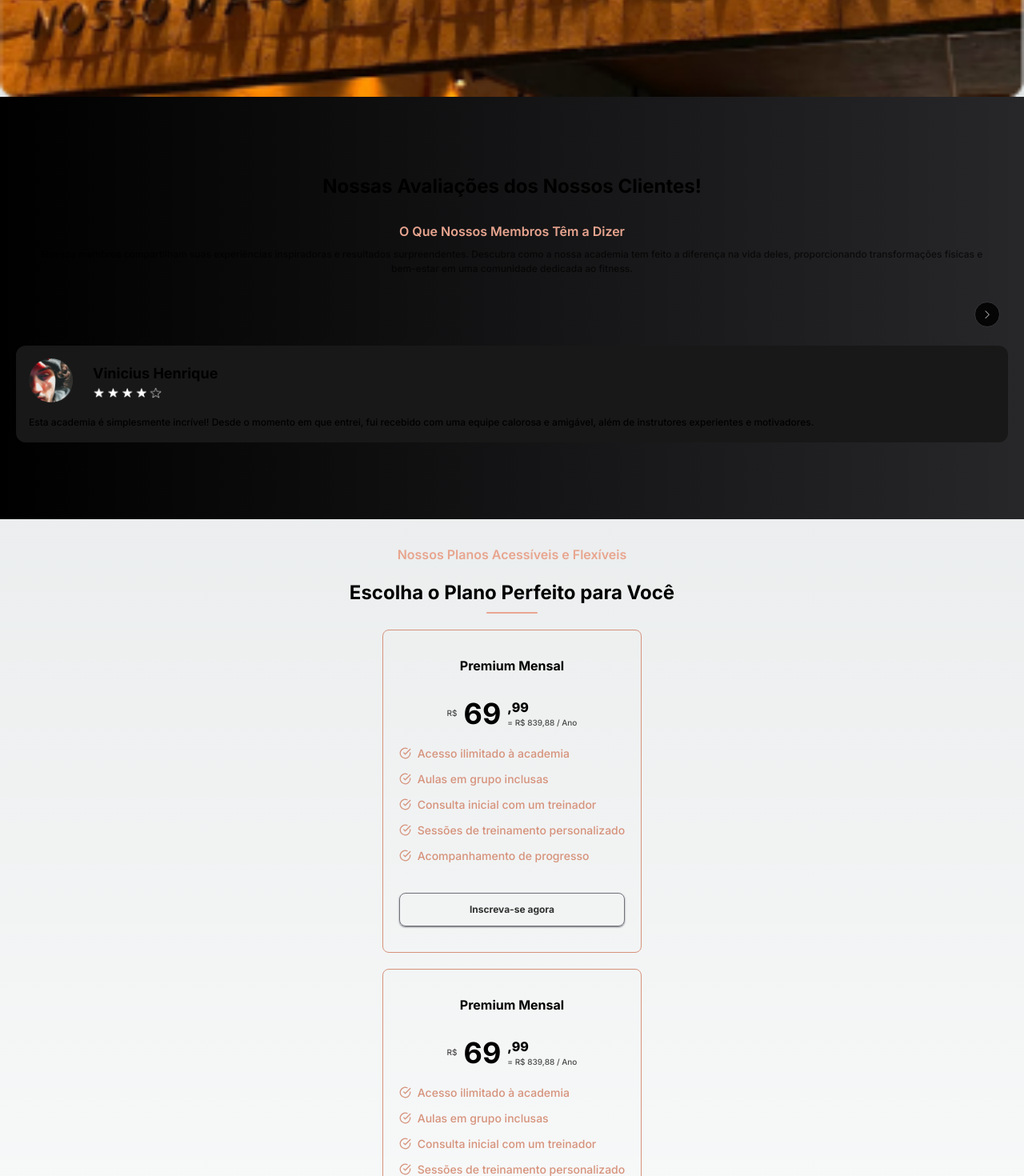
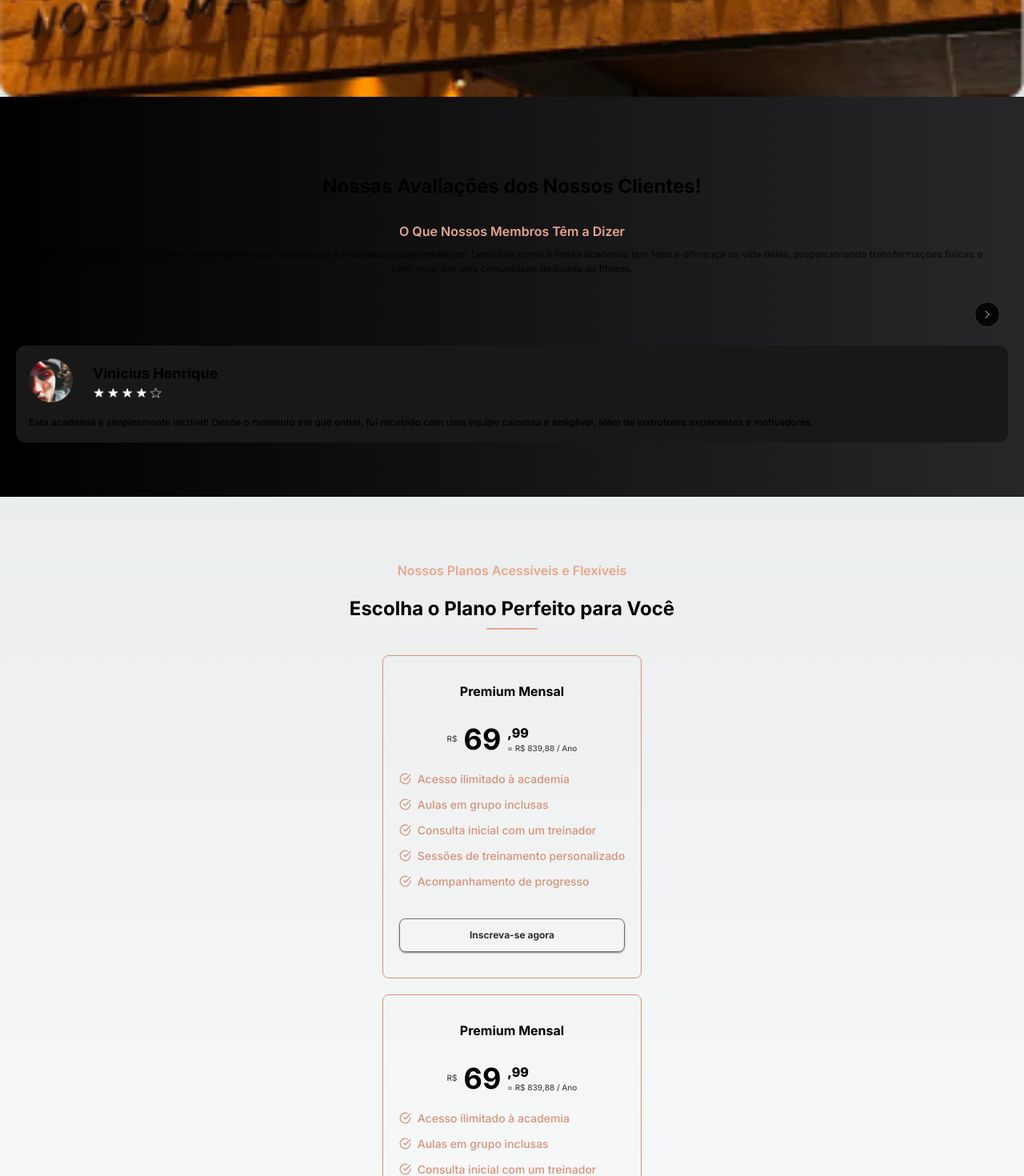
Before and after one commit to DevWeDesc/AcademiaMaverick, a Next.js app: page / in a window 1280 px wide. Shown: the part 940-2410 px from the top of the page at 80% size. Built offline with nearby package versions, Linux system fonts and the light colour scheme.

Commit message:
Arrumando estilização

```diff
--- a/src/components/Feedbacks.tsx
+++ b/src/components/Feedbacks.tsx
@@ -3,7 +3,7 @@ import { SwiperFeedbacks } from "./SwiperFeedbacks/Swiper";
 
 export const Feedbacks = () => {
   return (
-    <div className="py-12 bg-gradient-to-r from-black to-zinc-800">
+    <div className="pt-12 pb-5 bg-gradient-to-r from-black to-zinc-800">
       <div className="pt-12 pb-7 flex flex-col gap-7 px-5">
         <h2 className="text-2xl font-bold text-center">
           Nossas Avaliações dos Nossos Clientes!
--- a/src/components/Plans.tsx
+++ b/src/components/Plans.tsx
@@ -4,11 +4,11 @@ import { DataPlans } from "../../data/data";
 
 export const Plans = () => {
   return (
-    <div className="flex flex-col px-5 py-8 gap-5 items-center">
+    <div className="flex flex-col px-5 pt-20 gap-5 items-center">
       <p className="text-logoColorLight font-semibold">
         Nossos Planos Acessíveis e Flexíveis
       </p>
-      <div className="flex flex-col items-center gap-2">
+      <div className="flex flex-col items-center mb-3 gap-2">
         <h2 className="text-2xl text-center font-bold">
           Escolha o Plano Perfeito para Você
         </h2>
```
